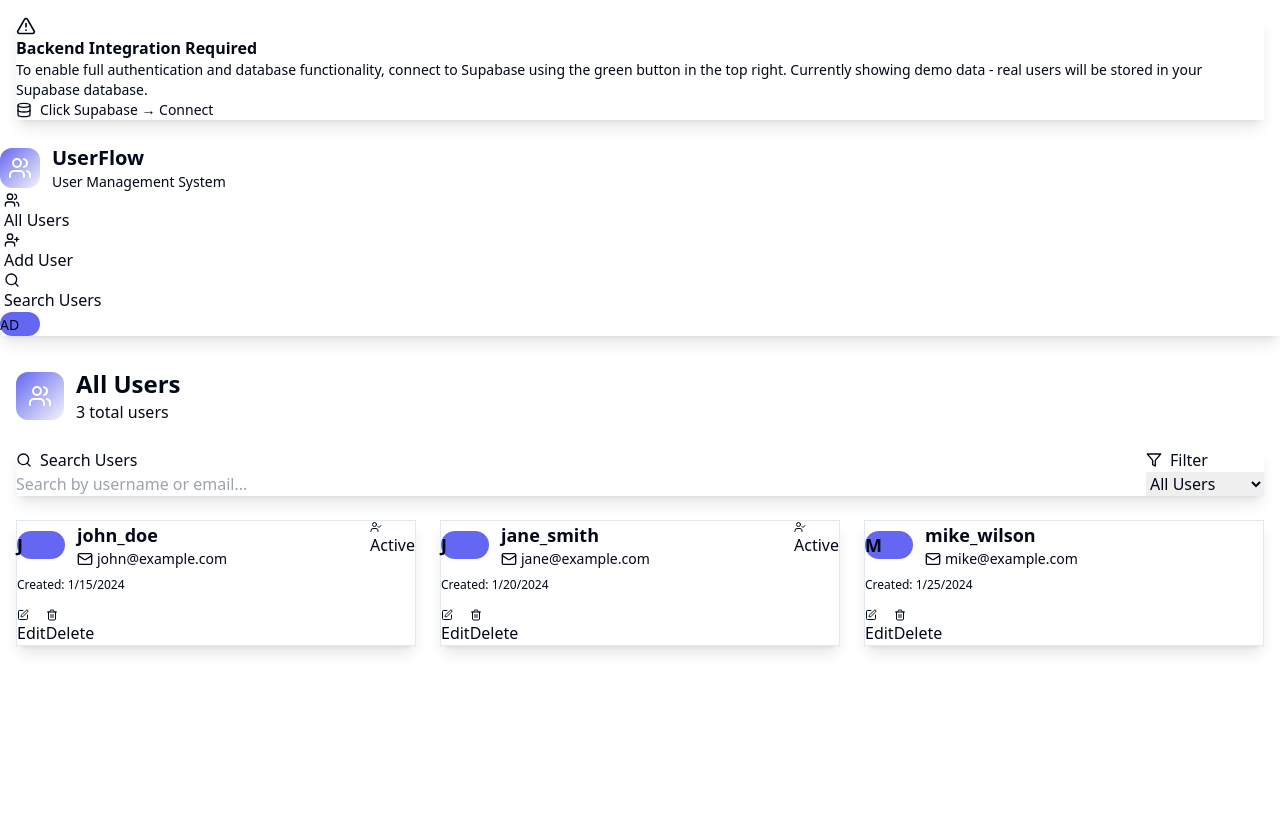
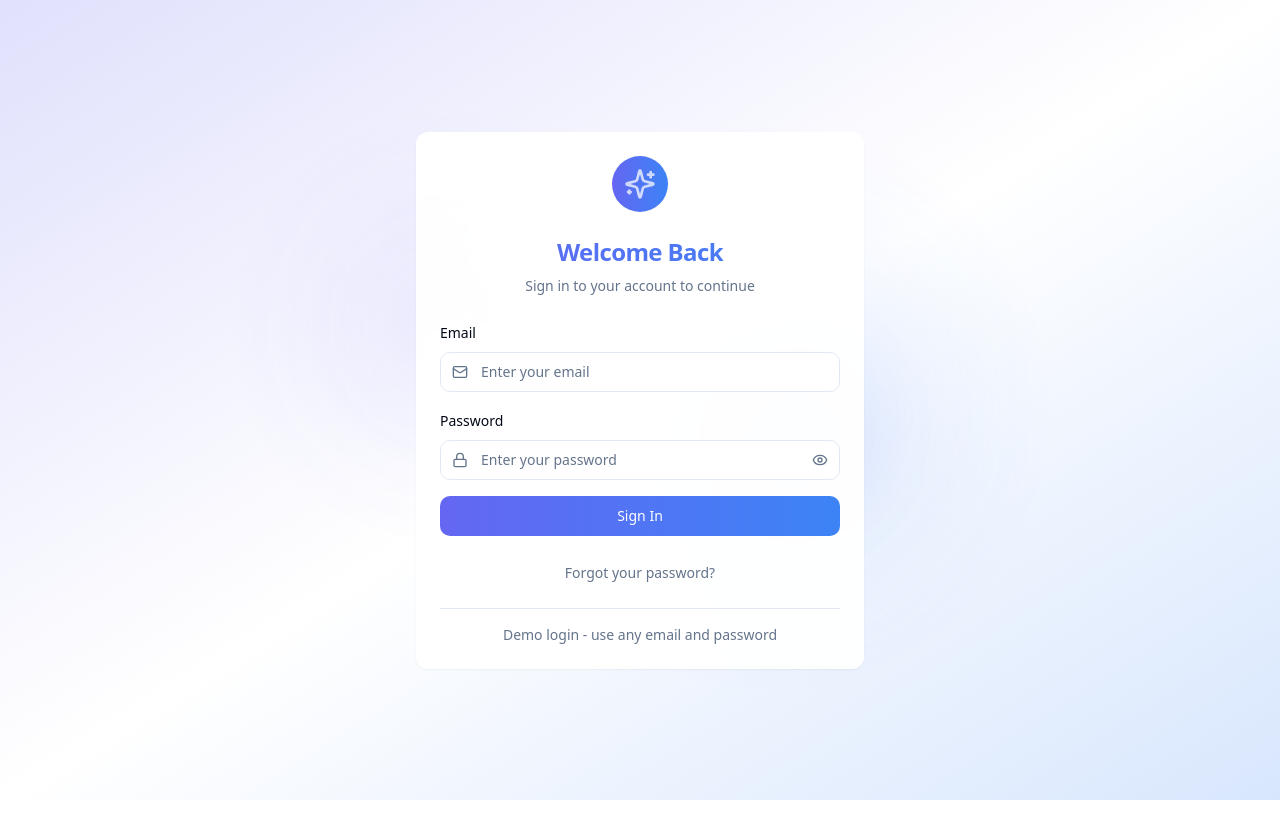
Before and after one commit to BeautyButterfl/daisy-users-hub, a React (Vite) app: page / in a window 1280 px wide. Shown: the top 838 px of the page. After the commit the page ends 800 px from the top, so only its background shows below. Built offline with nearby package versions, Linux system fonts and the light colour scheme.

Commit message:
Remove backend code

```diff
--- a/src/App.tsx
+++ b/src/App.tsx
@@ -1,27 +1,41 @@
+import { useState } from "react";
 import { Toaster } from "@/components/ui/toaster";
 import { Toaster as Sonner } from "@/components/ui/sonner";
 import { TooltipProvider } from "@/components/ui/tooltip";
 import { QueryClient, QueryClientProvider } from "@tanstack/react-query";
-import { BrowserRouter, Routes, Route } from "react-router-dom";
+import { LoginForm } from "@/components/auth/LoginForm";
 import Index from "./pages/Index";
-import NotFound from "./pages/NotFound";
 
 const queryClient = new QueryClient();
 
-const App = () => (
+const App = () => {
+  const [isLoggedIn, setIsLoggedIn] = useState(false);
+
+  const handleLogin = () => {
+    setIsLoggedIn(true);
+  };
+
+  if (!isLoggedIn) {
+    return (
       <QueryClientProvider client={queryClient}>
         <TooltipProvider>
           <Toaster />
           <Sonner />
-      <BrowserRouter>
-        <Routes>
-          <Route path="/" element={<Index />} />
-          {/* ADD ALL CUSTOM ROUTES ABOVE THE CATCH-ALL "*" ROUTE */}
-          <Route path="*" element={<NotFound />} />
-        </Routes>
-      </BrowserRouter>
+          <LoginForm onLogin={handleLogin} />
         </TooltipProvider>
       </QueryClientProvider>
     );
+  }
+
+  return (
+    <QueryClientProvider client={queryClient}>
+      <TooltipProvider>
+        <Toaster />
+        <Sonner />
+        <Index />
+      </TooltipProvider>
+    </QueryClientProvider>
+  );
+};
 
 export default App;
--- /dev/null
+++ b/src/components/auth/LoginForm.tsx
@@ -0,0 +1,133 @@
+import { useState } from "react";
+import { Button } from "@/components/ui/button";
+import { Input } from "@/components/ui/input";
+import { Label } from "@/components/ui/label";
+import { Card, CardContent, CardDescription, CardHeader, CardTitle } from "@/components/ui/card";
+import { Eye, EyeOff, Lock, Mail, Sparkles } from "lucide-react";
+
+interface LoginFormProps {
+  onLogin: () => void;
+}
+
+export const LoginForm = ({ onLogin }: LoginFormProps) => {
+  const [showPassword, setShowPassword] = useState(false);
+  const [email, setEmail] = useState("");
+  const [password, setPassword] = useState("");
+  const [isLoading, setIsLoading] = useState(false);
+
+  const handleSubmit = (e: React.FormEvent) => {
+    e.preventDefault();
+    setIsLoading(true);
+
+    // Simulate login process
+    setTimeout(() => {
+      setIsLoading(false);
+      onLogin();
+    }, 1000);
+  };
+
+  return (
+    <div className="min-h-screen flex items-center justify-center bg-gradient-to-br from-primary/20 via-background to-accent/20 p-4">
+      {/* Floating elements animation */}
+      <div className="fixed inset-0 overflow-hidden pointer-events-none">
+        <div className="absolute top-1/4 left-1/4 w-64 h-64 bg-primary/10 rounded-full blur-3xl animate-pulse"></div>
+        <div className="absolute bottom-1/4 right-1/4 w-96 h-96 bg-accent/10 rounded-full blur-3xl animate-pulse delay-1000"></div>
+        <div className="absolute top-1/2 right-1/3 w-32 h-32 bg-primary/20 rounded-full blur-2xl animate-bounce delay-500"></div>
+      </div>
+
+      <Card className="w-full max-w-md mx-auto shadow-elegant border-0 bg-card/95 backdrop-blur-sm relative z-10 animate-in fade-in-0 slide-in-from-bottom-4 duration-700">
+        <CardHeader className="text-center space-y-2">
+          <div className="flex items-center justify-center mb-4">
+            <div className="p-3 rounded-full bg-gradient-to-r from-primary to-accent shadow-elegant">
+              <Sparkles className="h-8 w-8 text-white animate-pulse" />
+            </div>
+          </div>
+          <CardTitle className="text-2xl font-bold bg-gradient-to-r from-primary to-accent bg-clip-text text-transparent">
+            Welcome Back
+          </CardTitle>
+          <CardDescription className="text-muted-foreground">
+            Sign in to your account to continue
+          </CardDescription>
+        </CardHeader>
+
+        <CardContent className="space-y-6">
+          <form onSubmit={handleSubmit} className="space-y-4">
+            <div className="space-y-2">
+              <Label htmlFor="email" className="text-sm font-medium">
+                Email
+              </Label>
+              <div className="relative">
+                <Mail className="absolute left-3 top-1/2 transform -translate-y-1/2 h-4 w-4 text-muted-foreground" />
+                <Input
+                  id="email"
+                  type="email"
+                  placeholder="Enter your email"
+                  value={email}
+                  onChange={(e) => setEmail(e.target.value)}
+                  className="pl-10 transition-all duration-300 focus:scale-[1.02] focus:shadow-lg"
+                  required
+                />
+              </div>
+            </div>
+
+            <div className="space-y-2">
+              <Label htmlFor="password" className="text-sm font-medium">
+                Password
+              </Label>
+              <div className="relative">
+                <Lock className="absolute left-3 top-1/2 transform -translate-y-1/2 h-4 w-4 text-muted-foreground" />
+                <Input
+                  id="password"
+                  type={showPassword ? "text" : "password"}
+                  placeholder="Enter your password"
+                  value={password}
+                  onChange={(e) => setPassword(e.target.value)}
+                  className="pl-10 pr-10 transition-all duration-300 focus:scale-[1.02] focus:shadow-lg"
+                  required
+                />
+                <button
+                  type="button"
+                  onClick={() => setShowPassword(!showPassword)}
+                  className="absolute right-3 top-1/2 transform -translate-y-1/2 text-muted-foreground hover:text-foreground transition-colors"
+                >
+                  {showPassword ? (
+                    <EyeOff className="h-4 w-4" />
+                  ) : (
+                    <Eye className="h-4 w-4" />
+                  )}
+                </button>
+              </div>
+            </div>
+
+            <Button
+              type="submit"
+              className="w-full bg-gradient-to-r from-primary to-accent hover:from-primary-dark hover:to-accent/90 text-white font-medium py-2.5 transition-all duration-300 hover:scale-[1.02] hover:shadow-elegant"
+              disabled={isLoading}
+            >
+              {isLoading ? (
+                <div className="flex items-center space-x-2">
+                  <div className="w-4 h-4 border-2 border-white/20 border-t-white rounded-full animate-spin"></div>
+                  <span>Signing in...</span>
+                </div>
+              ) : (
+                "Sign In"
+              )}
+            </Button>
+          </form>
+
+          <div className="text-center">
+            <button className="text-sm text-muted-foreground hover:text-primary transition-colors duration-200">
+              Forgot your password?
+            </button>
+          </div>
+
+          <div className="text-center pt-4 border-t border-border">
+            <p className="text-sm text-muted-foreground">
+              Demo login - use any email and password
+            </p>
+          </div>
+        </CardContent>
+      </Card>
+    </div>
+  );
+};
--- a/src/index.css
+++ b/src/index.css
@@ -54,6 +54,10 @@ All colors MUST be HSL.
     --gradient-hero: linear-gradient(135deg, hsl(var(--primary)) 0%, hsl(var(--accent)) 100%);
     --shadow-elegant: 0 10px 30px -10px hsl(var(--primary) / 0.3);
     --transition-smooth: all 0.3s cubic-bezier(0.4, 0, 0.2, 1);
+
+    /* Animation keyframes */
+    --animate-bounce: bounce 1s infinite;
+    --animate-pulse: pulse 2s cubic-bezier(0.4, 0, 0.6, 1) infinite;
 
     --sidebar-background: 0 0% 98%;
 
```
Lines whose indentation alone changed are shown as unchanged.
